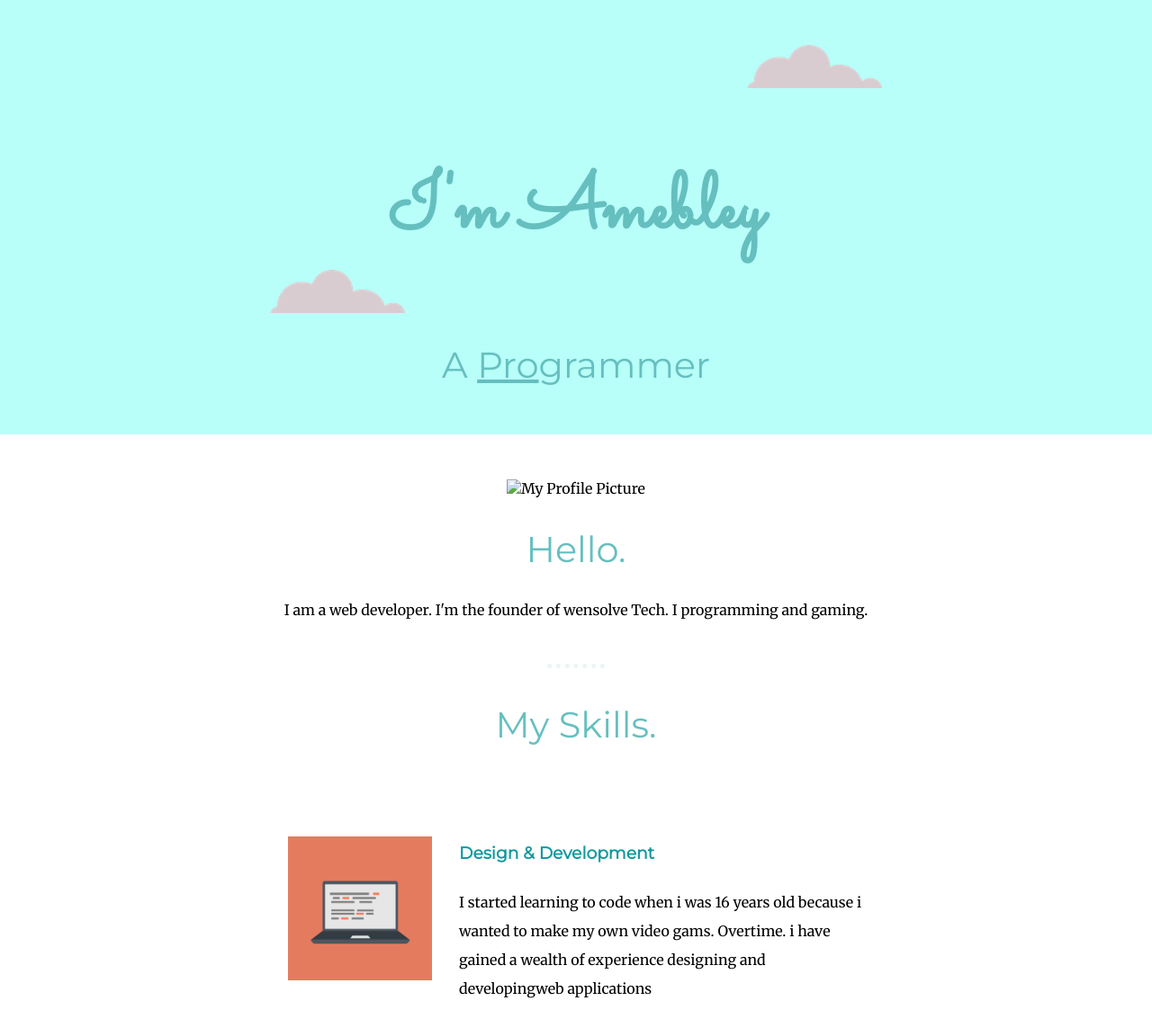
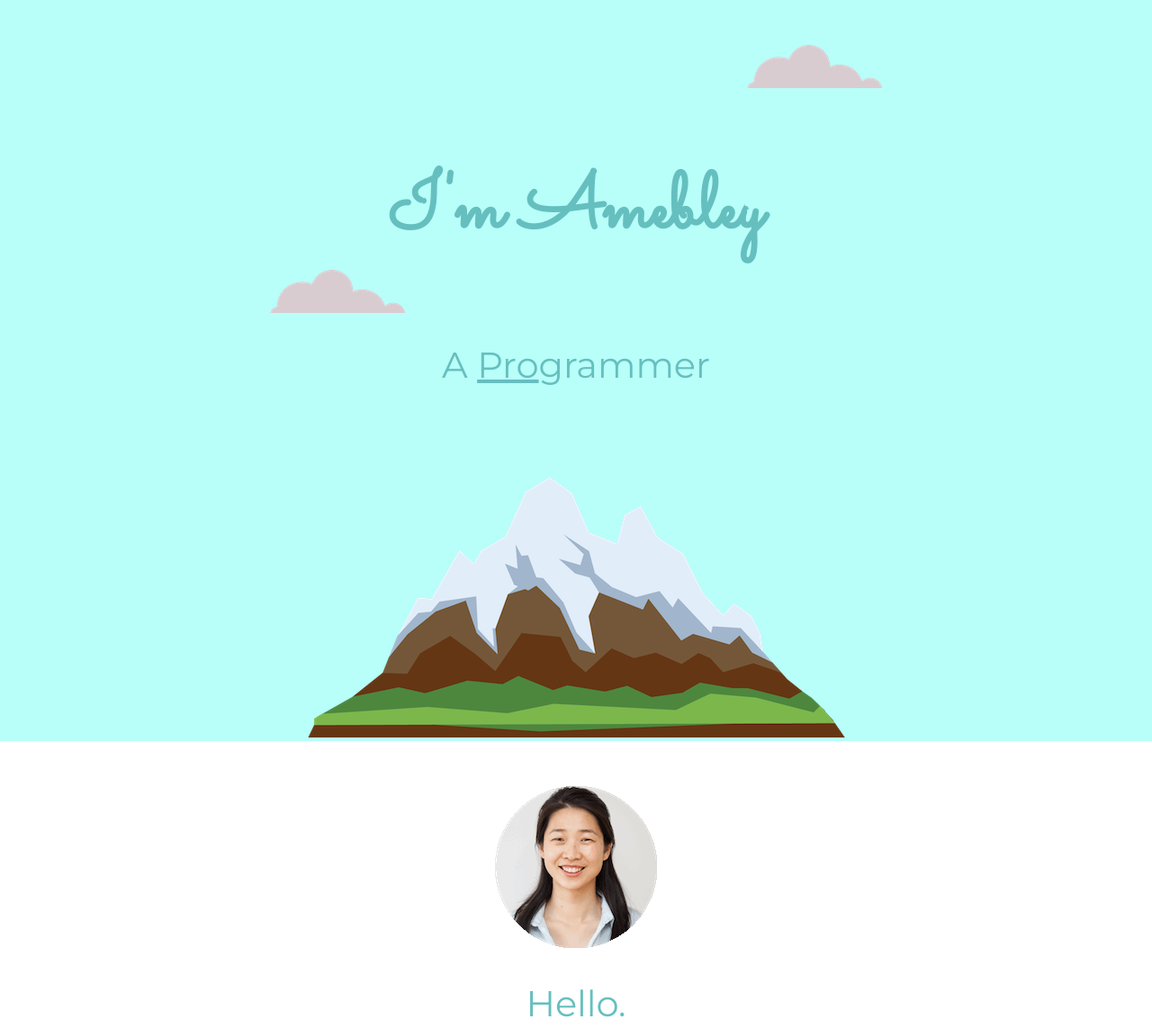
Before and after one commit to successAmebley/CV2, a plain HTML site: page index.html in a window 1280 px wide. Shown: the top 1143 px of the page at 90% size. Drawn offline with Linux system fonts and the light colour scheme; files that its build step writes are made by us from their sources.

Commit message:
Update index.html

```diff
--- a/index.html
+++ b/index.html
@@ -14,11 +14,11 @@
               <h1>I'm Amebley</h1>
               <h2>A <span class="pro">Pro</span>grammer</h2>
               <img class="bottom-cloud" src="cloud.png" alt="cloud-img">
-              <img src="images/mountain.png" alt="">
+              <img src="mountain.png" alt="">
         </div>
         <div class="middle-container">
           <div class="profile">
-            <img src="images/angela.png" alt="My Profile Picture">
+            <img src="angela.png" alt="My Profile Picture">
             <h2>Hello.</h2>
             <p>I am a web developer. I'm the founder of wensolve Tech. I programming and gaming. </p>
           </div>
```
